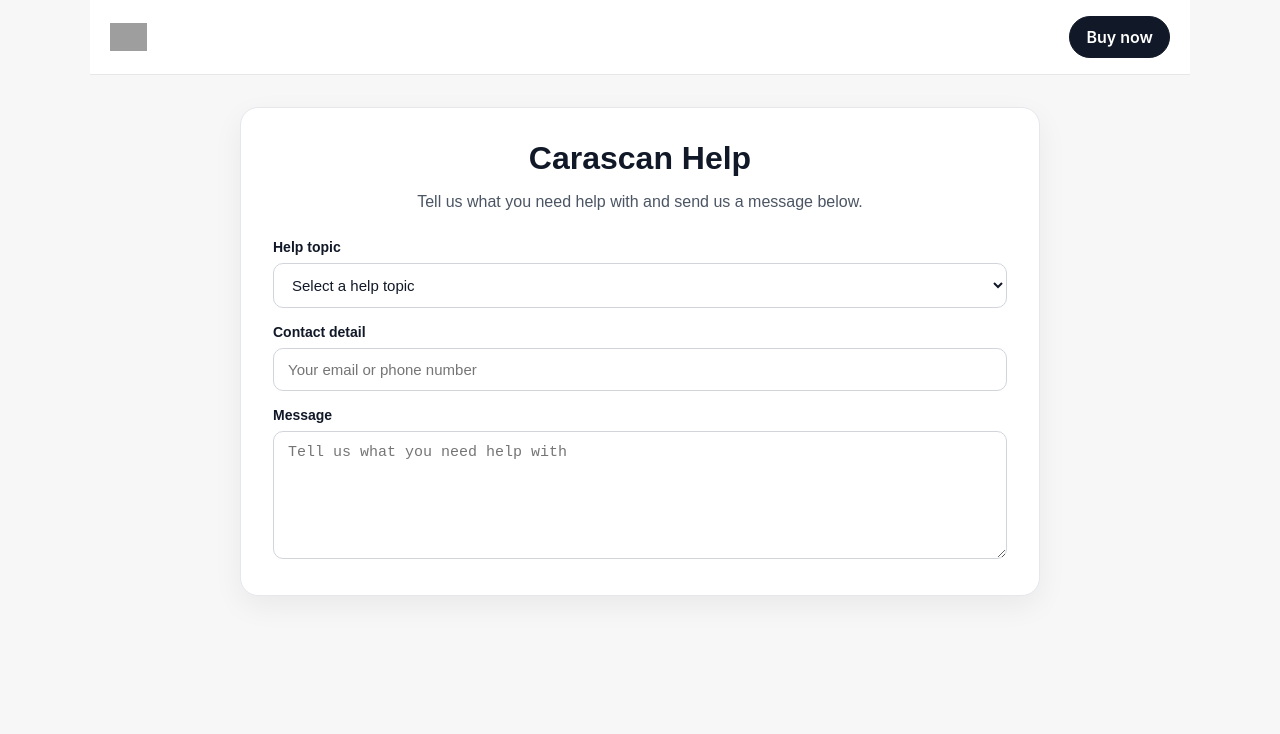
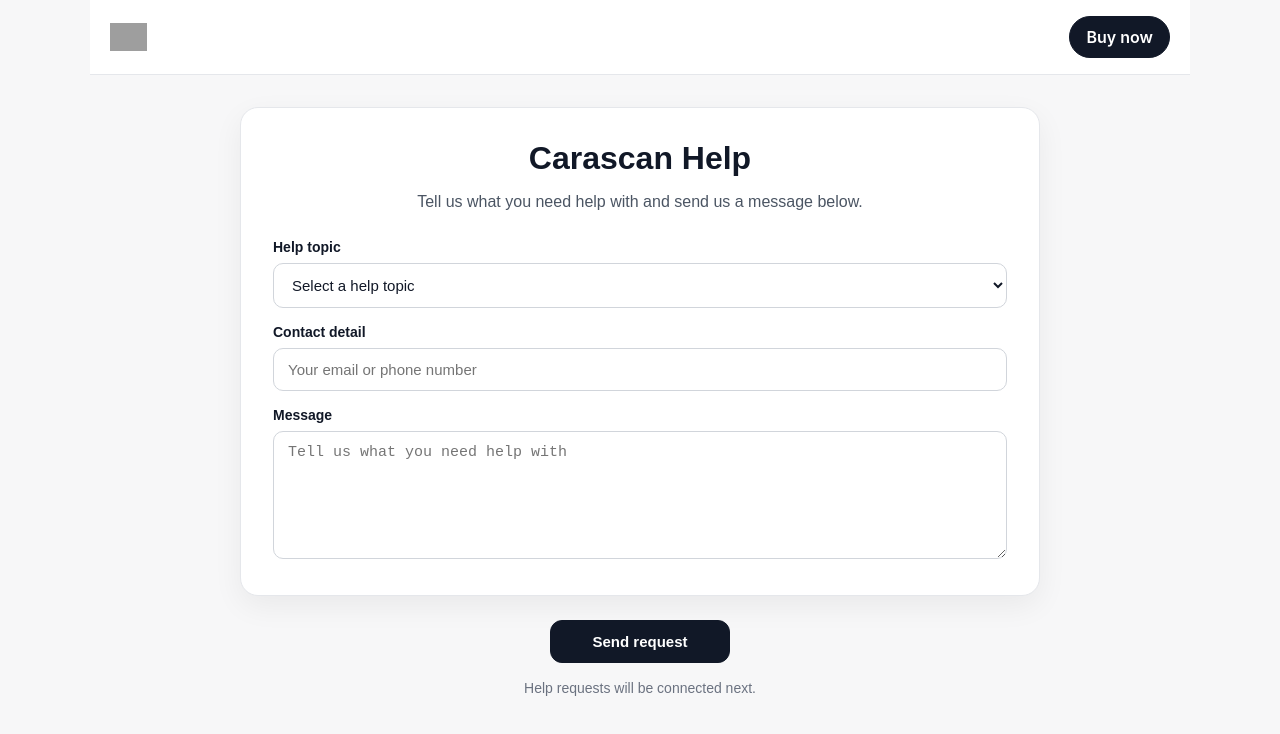
Before and after one commit to Carascan/carascan-platform, a Next.js app: page /help in a window 1280 px wide. Shown: the top 734 px of the page. Built offline with nearby package versions, Linux system fonts and the light colour scheme; grey boxes are pictures that could not be loaded.

Commit message:
Add send request action row to help page

```diff
--- a/app/help/page.tsx
+++ b/app/help/page.tsx
@@ -199,6 +199,42 @@ export default function HelpPage() {
 
   </div>
 </div>
+<div
+  style={{
+    display: "flex",
+    justifyContent: "center",
+    paddingTop: 24,
+  }}
+>
+  <button
+    type="button"
+    style={{
+      background: "#111827",
+      color: "#ffffff",
+      padding: "12px 20px",
+      borderRadius: 12,
+      fontWeight: 600,
+      border: "1px solid #111827",
+      fontSize: 15,
+      cursor: "pointer",
+      minWidth: 180,
+    }}
+  >
+    Send request
+  </button>
+</div>
+
+<p
+  style={{
+    margin: "14px 0 0 0",
+    textAlign: "center",
+    color: "#6b7280",
+    fontSize: 14,
+    lineHeight: 1.6,
+  }}
+>
+  Help requests will be connected next.
+</p>
         </div>
       </main>
     </>
```
